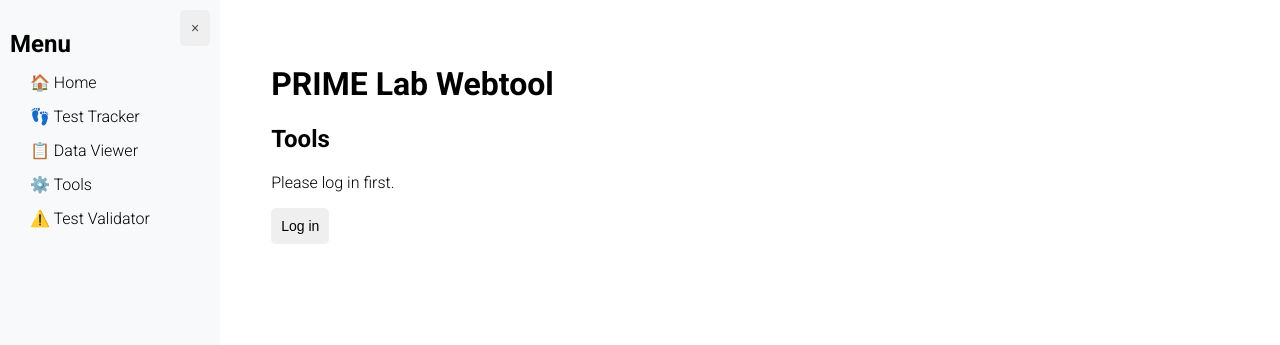
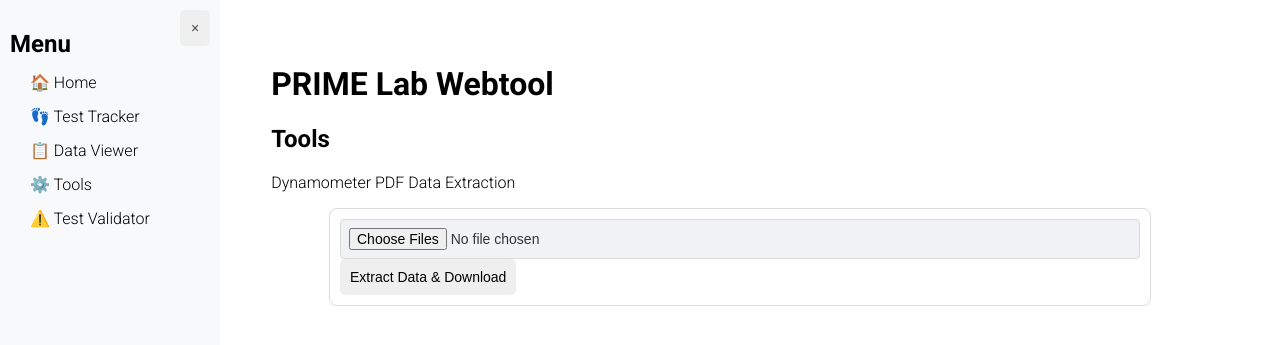
Before and after one commit to yang19-zzy/prime_webtool, a Flask app: template app/templates/tools.html in a window 1280 px wide. Shown: the top 345 px of the page. Run offline with Flask 3, Linux system fonts and the light colour scheme; the template is opened without the code that fills it, so the values that code supplies are empty; parts of the project's set-up code (start-up, migrations or seed data) failed here and were passed over; some libraries are stand-ins or nearby versions.

Commit message:
modified to access tools without login

```diff
--- a/app/blueprints/tools/routes.py
+++ b/app/blueprints/tools/routes.py
@@ -12,8 +12,8 @@ import requests
 @tools_bp.route('/')
 def data_tools():
     print('debugging----------:', flask_session.get('user_info'))
-    if not flask_session.get('user_info'):
-        return redirect(url_for('auth.auth_login'))
+    # if not flask_session.get('user_info'):
+    #     return redirect(url_for('auth.auth_login'))
     return render_template('tools.html', title="Test Tools")
 
 
--- a/app/templates/tools.html
+++ b/app/templates/tools.html
@@ -15,12 +15,7 @@
 {% block content %}
 <div>
     <h2>Tools</h2>
-    {% if not session.user_info %}
 
-        <p>Please log in first.</p>
-        <a href="{{ url_for('auth.auth_login', next=request.url, provider='google') }}"><button type="button" class="btn login-btn" id="login-btn">Log in</button></a>
-
-    {% else %}
     <div id="tools-container">
         <div id="tools-pdf-container" class="sub-tool-container">
             <div class="sub-tool-container-item title">
@@ -36,6 +31,5 @@
         </div>
     </div>
 
-    {% endif %}
 </div>
 {% endblock %}
```
